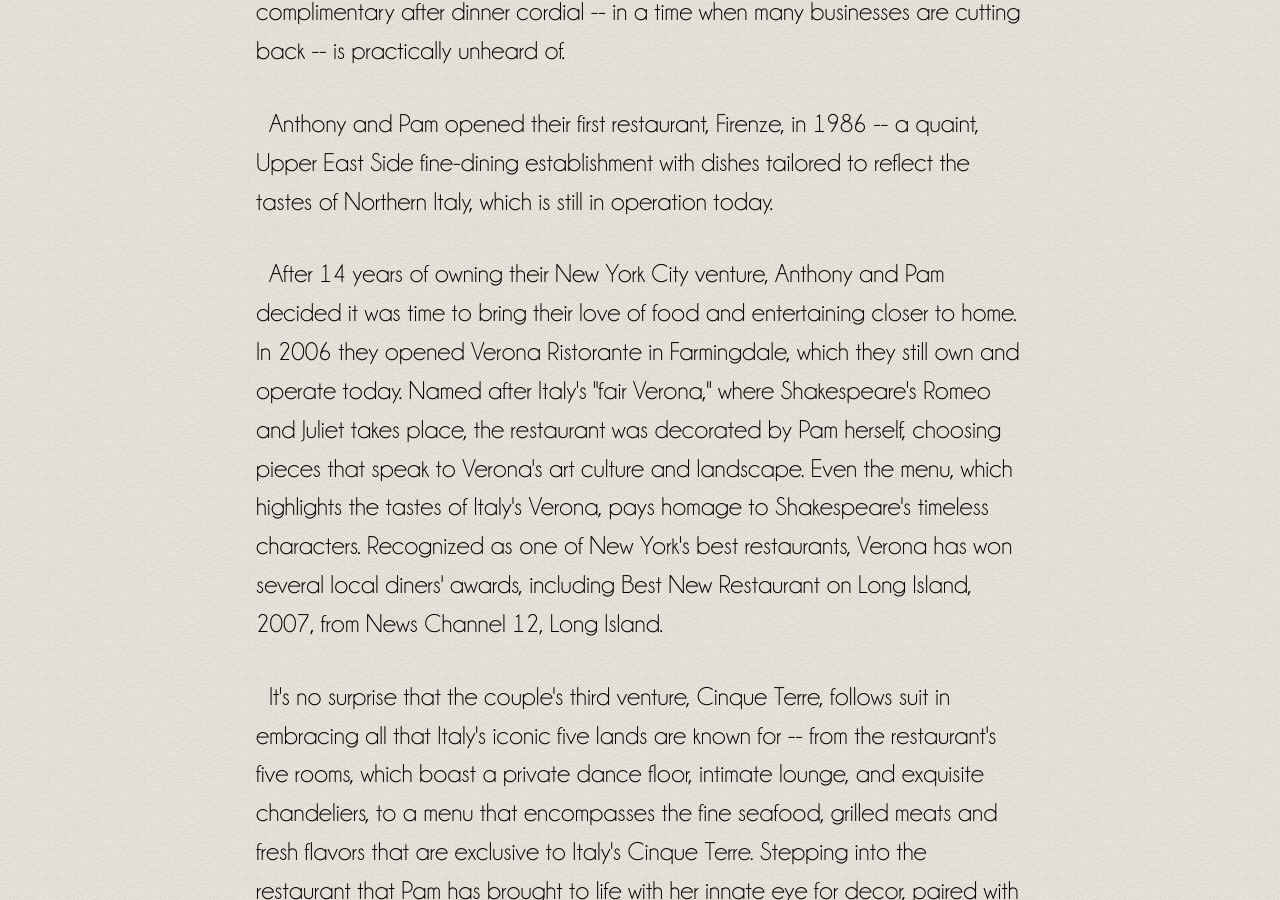
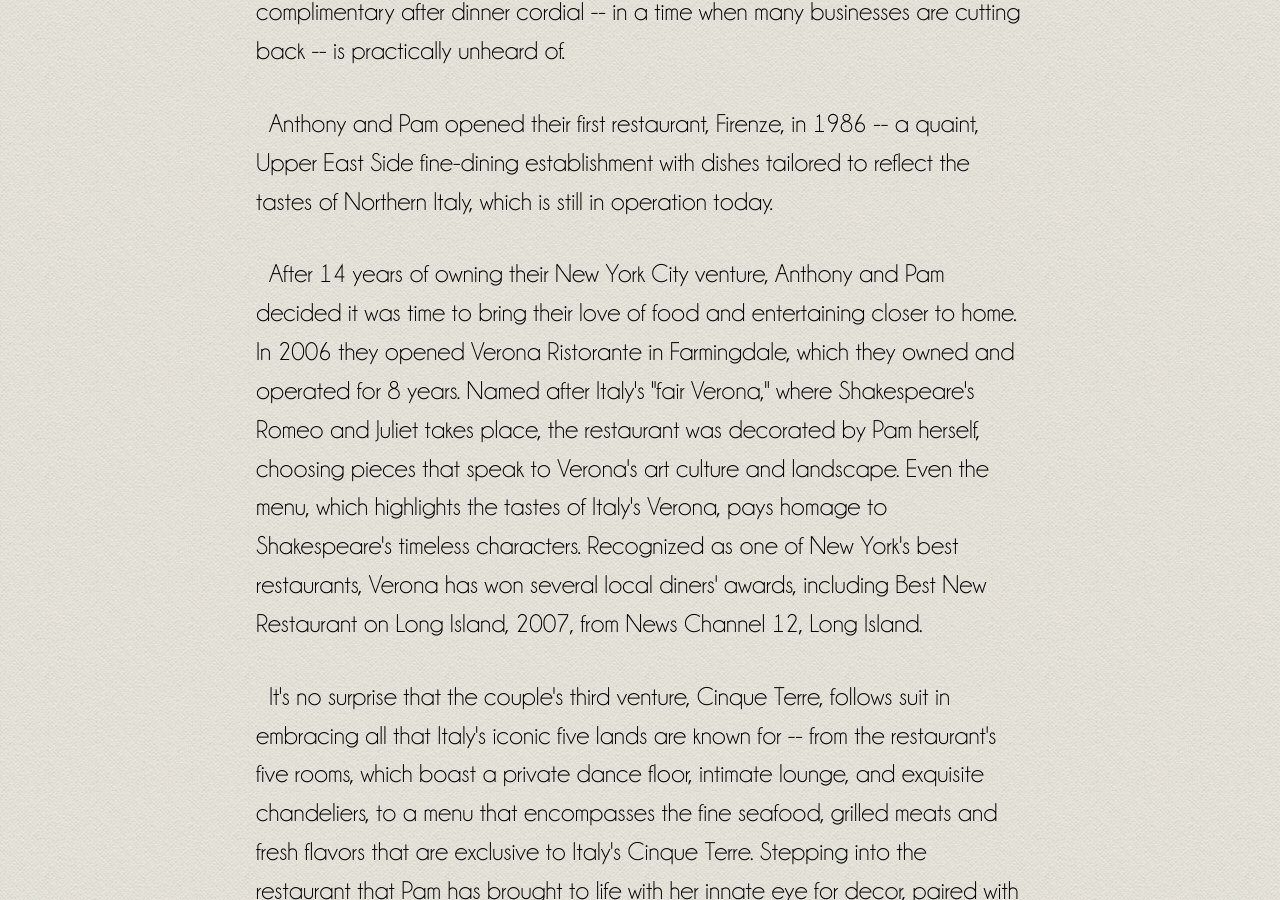
Before and after one commit to cinqueterreli/cinqueterre.github.io, a Jekyll site: the page built from about.html, in a window 1280 px wide and 900 px high, scrolled down 610 px. Built offline with Jekyll 4.4.1, drawn with Linux system fonts in a browser that asks for light colours; nearby versions of some CDN libraries.

Commit message:
did alot of things

```diff
--- a/about.html
+++ b/about.html
@@ -13,7 +13,7 @@
 
 <p class="indent">Anthony and Pam opened their first restaurant, Firenze, in 1986 -- a quaint, Upper East Side fine-dining establishment with dishes tailored to reflect the tastes of Northern Italy, which is still in operation today.</p>
 
-<p class="indent">After 14 years of owning their New York City venture, Anthony and Pam decided it was time to bring their love of food and entertaining closer to home. In 2006 they opened Verona Ristorante in Farmingdale, which they still own and operate today. Named after Italy's "fair Verona," where Shakespeare's Romeo and Juliet takes place, the restaurant was decorated by Pam herself, choosing pieces that speak to Verona's art culture and landscape. Even the menu, which highlights the tastes of Italy's Verona, pays homage to Shakespeare's timeless characters. Recognized as one of New York's best restaurants, Verona has won several local diners' awards, including Best New Restaurant on Long Island, 2007, from News Channel 12, Long Island.</p>
+<p class="indent">After 14 years of owning their New York City venture, Anthony and Pam decided it was time to bring their love of food and entertaining closer to home. In 2006 they opened Verona Ristorante in Farmingdale, which they owned and operated for 8 years. Named after Italy's "fair Verona," where Shakespeare's Romeo and Juliet takes place, the restaurant was decorated by Pam herself, choosing pieces that speak to Verona's art culture and landscape. Even the menu, which highlights the tastes of Italy's Verona, pays homage to Shakespeare's timeless characters. Recognized as one of New York's best restaurants, Verona has won several local diners' awards, including Best New Restaurant on Long Island, 2007, from News Channel 12, Long Island.</p>
 
 <p class="indent">It's no surprise that the couple's third venture, Cinque Terre, follows suit in embracing all that Italy's iconic five lands are known for -- from the restaurant's five rooms, which boast a private dance floor, intimate lounge, and exquisite chandeliers, to a menu that encompasses the fine seafood, grilled meats and fresh flavors that are exclusive to Italy's Cinque Terre. Stepping into the restaurant that Pam has brought to life with her innate eye for decor, paired with Anthony's culinary expertise, made apparent in each dish of Cinque Terre's menu and daily specials, it's easy to forget that you're close to home on Jericho Turnpike in Huntington.</p>
 
```
Also changed, not shown: upcoming-events.html (+19 -14 lines), images/wedMar21flyer.jpg (added), images/wedMar21options.jpg (added), images/wedMar28flyer.png (added), 2 other files.
